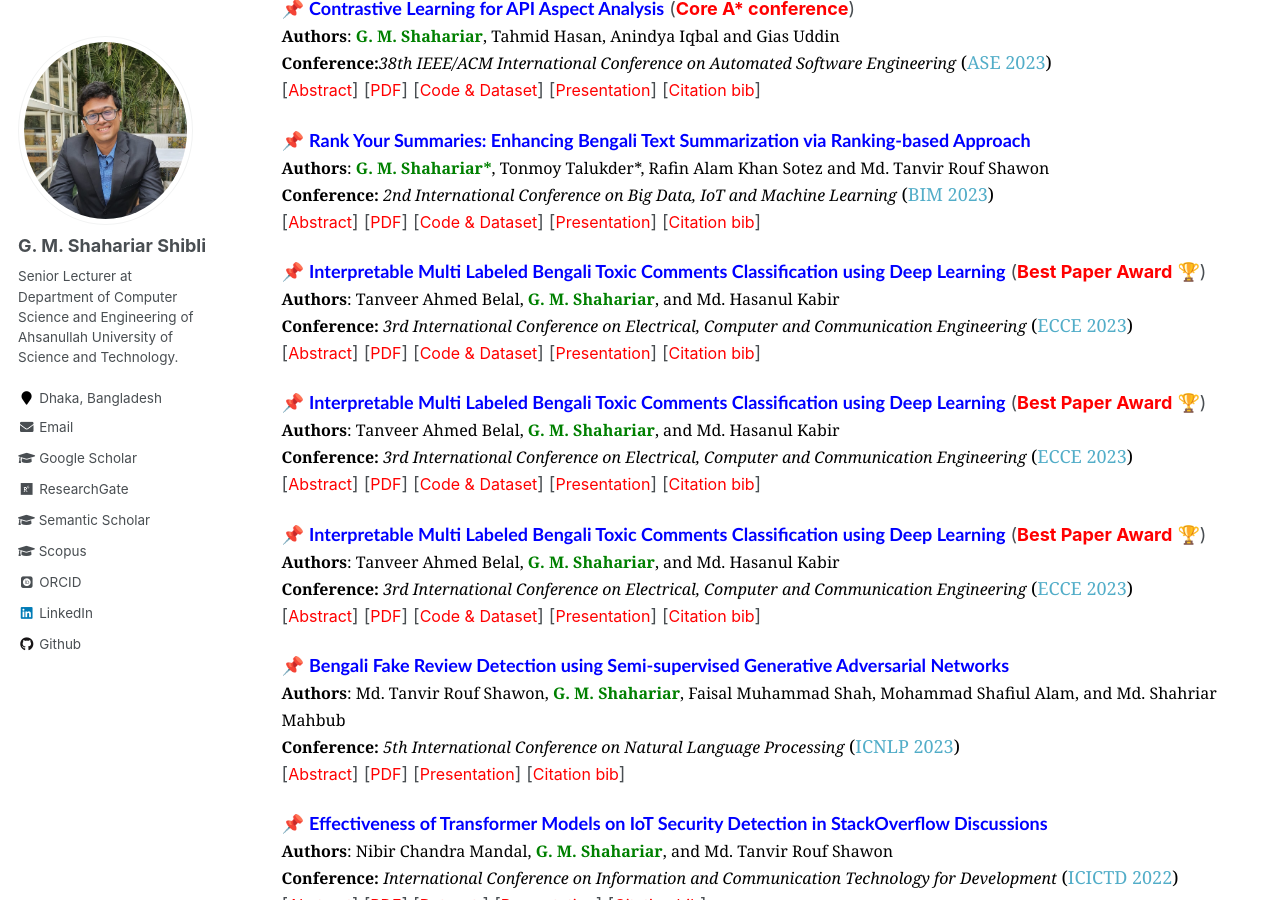
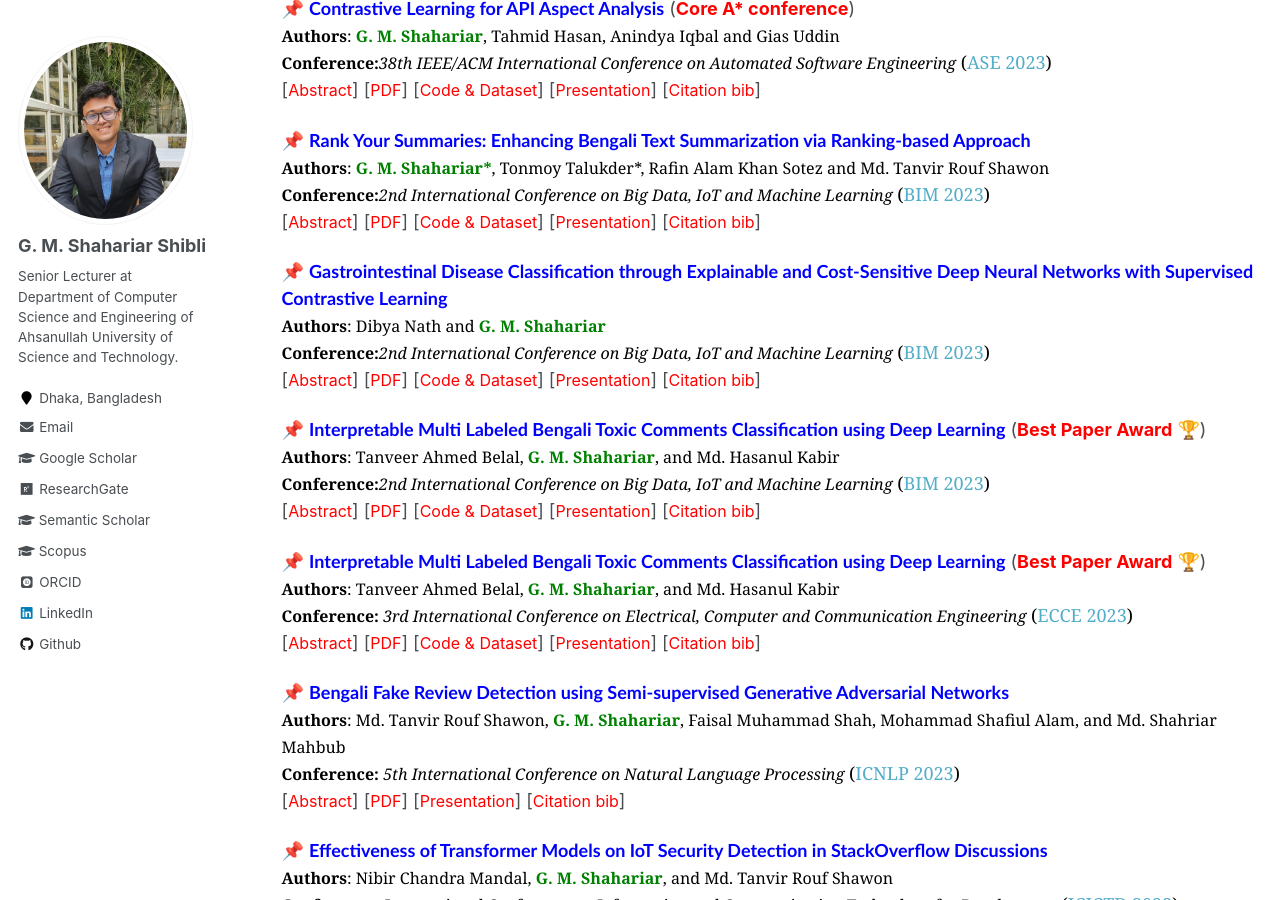
Before and after one commit to shahariar-shibli/shahariar-shibli.github.io, a Jekyll site: the page built from _pages/publications.md, in a window 1280 px wide and 900 px high, scrolled down 305 px. Built offline with Jekyll 4.4.1, drawn with Linux system fonts in a browser that asks for light colours; some web fonts are replaced; some of the changed lines change nothing that is shown.

Commit message:
Update publications.md

```diff
--- a/_pages/publications.md
+++ b/_pages/publications.md
@@ -55,7 +55,7 @@
 </span>
 <br>
 <span style="color:black;font-family:Georgia">
-	<font size="3"><strong>Conference:</strong><em> 2nd International Conference on Big Data, IoT and Machine Learning</em></font> ([BIM 2023](https://confbim.com/))
+	<font size="3"><strong>Conference:</strong><em>2nd International Conference on Big Data, IoT and Machine Learning</em></font> ([BIM 2023](https://confbim.com/))
 </span>
 <br>
 [<a style="color:red;" href="#" onclick="$('#rank2023_abstract').toggle();return false;"><font size="3">Abstract</font></a>] [[<span style ="color:red"><font size="3">PDF</font></span>](https://www.researchgate.net/publication/372404336_Rank_Your_Summaries_Enhancing_Bengali_Text_Summarization_via_Ranking-based_Approach)] [[<span style ="color:red"><font size="3">Code & Dataset</font></span>](https://github.com/TonmoyTalukder/Rank-Your-Summaries-Enhancing-Bengali-Text-Summarization-via-Ranking-based-Approach)] [[<span style ="color:red"><font size="3">Presentation</font></span>](https://shahariar-shibli.github.io/files/BIM2023/Paper-312.pdf)] [<a style="color:red;" href="#" onclick="$('#rank2023_bib').toggle();return false;"><font size="3">Citation bib</font></a>]
@@ -94,43 +94,45 @@
 </div>
 
 <!-- Paper 07 -->
-📌 [<span style="color:blue;font-family:Trebuchet MS;">**Interpretable Multi Labeled Bengali Toxic Comments Classification using Deep Learning**</span>](https://ieeexplore.ieee.org/document/10101588) (<span style="color:red"><strong>Best Paper Award</strong></span> 🏆)<br>
+📌 [<span style="color:blue;font-family:Trebuchet MS;">**Gastrointestinal Disease Classification through Explainable and Cost-Sensitive Deep Neural Networks with Supervised Contrastive Learning**</span>](https://arxiv.org/pdf/2307.07603.pdf)<br>
 <span style="color:black;font-family:Georgia">
-	<font size="3"><strong>Authors</strong>: Tanveer Ahmed Belal, <strong style="color:green">G. M. Shahariar</strong>, and Md. Hasanul Kabir </font>
+	<font size="3"><strong>Authors</strong>: Dibya Nath and <strong style="color:green">G. M. Shahariar</strong></font>
 </span>
 <br>
 <span style="color:black;font-family:Georgia">
-	<font size="3"><strong>Conference:</strong><em> 3rd International Conference on Electrical, Computer and Communication Engineering</em></font> ([ECCE 2023](https://webs.cuet.ac.bd/ecce/))
+	<font size="3"><strong>Conference:</strong><em>2nd International Conference on Big Data, IoT and Machine Learning</em></font> ([BIM 2023](https://confbim.com/))
 </span>
 <br>
-[<a style="color:red;" href="#" onclick="$('#ecce2023_abstract').toggle();return false;"><font size="3">Abstract</font></a>] [[<span style ="color:red"><font size="3">PDF</font></span>](https://www.researchgate.net/publication/369924719_Interpretable_Multi_Labeled_Bengali_Toxic_Comments_Classification_using_Deep_Learning)] [[<span style ="color:red"><font size="3">Code & Dataset</font></span>](https://github.com/deepu099cse/Multi-Labeled-Bengali-Toxic-Comments-Classification)] [[<span style ="color:red"><font size="3">Presentation</font></span>](https://shahariar-shibli.github.io/files/ECCE2023/ECCE-Toxic-Comments-Presentation.pptx)] [<a style="color:red;" href="#" onclick="$('#ecce2023_bib').toggle();return false;"><font size="3">Citation bib</font></a>]
+[<a style="color:red;" href="#" onclick="$('#gas2023_abstract').toggle();return false;"><font size="3">Abstract</font></a>] [[<span style ="color:red"><font size="3">PDF</font></span>](https://www.researchgate.net/publication/372417019_Gastrointestinal_Disease_Classification_through_Explainable_and_Cost-Sensitive_Deep_Neural_Networks_with_Supervised_Contrastive_Learning)] [[<span style ="color:red"><font size="3">Code & Dataset</font></span>](https://github.com/deepu099cse/Multi-Labeled-Bengali-Toxic-Comments-Classification)] [[<span style ="color:red"><font size="3">Presentation</font></span>](https://shahariar-shibli.github.io/files/ECCE2023/ECCE-Toxic-Comments-Presentation.pptx)] [<a style="color:red;" href="#" onclick="$('#gas2023_bib').toggle();return false;"><font size="3">Citation bib</font></a>]
 
-<div id="ecce2023_bib" class="bib" style="display:none;">
+<div id="gas2023_bib" class="bib" style="display:none;">
 	<pre>
-	  @INPROCEEDINGS{10101588,
-	  author={Belal, Tanveer Ahmed and Shahariar, G. M. and Kabir, Md. Hasanul},
-	  booktitle={2023 International Conference on Electrical, Computer and Communication Engineering (ECCE)},
-	  title={Interpretable Multi Labeled Bengali Toxic Comments Classification using Deep Learning},
-	  year={2023},
-	  volume={},
-	  number={},
-	  pages={1-6},
-	  doi={10.1109/ECCE57851.2023.10101588}}
+		@article{nath2023gastrointestinal,
+		  title={Gastrointestinal Disease Classification through Explainable and Cost-Sensitive Deep Neural Networks with Supervised Contrastive Learning},
+		  author={Nath, Dibya and Shahariar, GM},
+		  journal={arXiv preprint arXiv:2307.07603},
+		  year={2023}
+		}
 	</pre>
 </div>
 
-<div id="ecce2023_abstract" class="abstract" style="display:none;">
+<div id="gas2023_abstract" class="abstract" style="display:none;">
 	<p style="text-align:justify; color:black;font-family:Monaco;">
 		<font size="3">
-			This paper presents a deep learning-based pipeline for categorizing Bengali toxic comments,
-			in which at first a binary classification model is used to determine whether a comment is toxic or not,
-			and then a multi-label classifier is employed to determine which toxicity type the comment belongs to.
-			For this purpose, we have prepaBlue a manually labeled dataset consisting of 16,073 instances among which 8,488 are Toxic
-			and any toxic comment may correspond to one or more of the six toxic categories - vulgar, hate, religious, threat, troll,
-			and insult simulta-neously. Long Short Term Memory (LSTM) with BERT Embedding achieved 89.42% accuracy for the binary classification
-			task while as a multi-label classifier, a combination of Convolutional Neural Network and Bi-directional Long Short Term Memory
-			(CNN-BiLSTM) with attention mechanism achieved 78.92% accuracy and 0.86 as weighted F1-score. To explain the pBlueictions and interpret
-			the word feature importance during classification by the proposed models, we utilized Local Interpretable Model-Agnostic Explanations (LIME) framework.
+			Gastrointestinal diseases pose significant healthcare chall-enges as they manifest in diverse ways and can lead
+			to potential complications. Ensuring precise and timely classification of these diseases is pivotal in guiding
+			treatment choices and enhancing patient outcomes. This paper introduces a novel approach on classifying gastrointestinal
+			diseases by leveraging cost-sensitive pre-trained deep convolutional neural network (CNN) architectures with supervised
+			contrastive learning. Our approach enables the network to learn representations that capture vital disease-related features,
+			while also considering the relationships of similarity between samples. To tackle the challenges posed by imbalanced
+			datasets and the cost-sensitive nature of misclassification errors in healthcare, we incorporate cost-sensitive learning.
+			By assigning distinct costs to misclassifications based on the disease class, we prioritize accurate classification of
+			critical conditions. Furthermore, we enhance the interpretability of our model by integrating gradient-based techniques
+			from explainable artificial intelligence (AI). This inclusion provides valuable insights into the decision-making process
+			of the network, aiding in understanding the features that contribute to disease classification. To assess the effectiveness
+			of our proposed approach, we perform extensive experiments on a comprehensive gastrointestinal disease dataset, such as
+			the Hyper-Kvasir dataset. Through thorough comparisons with existing works, we demonstrate the strong classification accuracy,
+			robustness and interpretability of our model.
 		</font>
 	</p>
 </div>
@@ -142,7 +144,7 @@
 </span>
 <br>
 <span style="color:black;font-family:Georgia">
-	<font size="3"><strong>Conference:</strong><em> 3rd International Conference on Electrical, Computer and Communication Engineering</em></font> ([ECCE 2023](https://webs.cuet.ac.bd/ecce/))
+	<font size="3"><strong>Conference:</strong><em>2nd International Conference on Big Data, IoT and Machine Learning</em></font> ([BIM 2023](https://confbim.com/))
 </span>
 <br>
 [<a style="color:red;" href="#" onclick="$('#ecce2023_abstract').toggle();return false;"><font size="3">Abstract</font></a>] [[<span style ="color:red"><font size="3">PDF</font></span>](https://www.researchgate.net/publication/369924719_Interpretable_Multi_Labeled_Bengali_Toxic_Comments_Classification_using_Deep_Learning)] [[<span style ="color:red"><font size="3">Code & Dataset</font></span>](https://github.com/deepu099cse/Multi-Labeled-Bengali-Toxic-Comments-Classification)] [[<span style ="color:red"><font size="3">Presentation</font></span>](https://shahariar-shibli.github.io/files/ECCE2023/ECCE-Toxic-Comments-Presentation.pptx)] [<a style="color:red;" href="#" onclick="$('#ecce2023_bib').toggle();return false;"><font size="3">Citation bib</font></a>]
```
